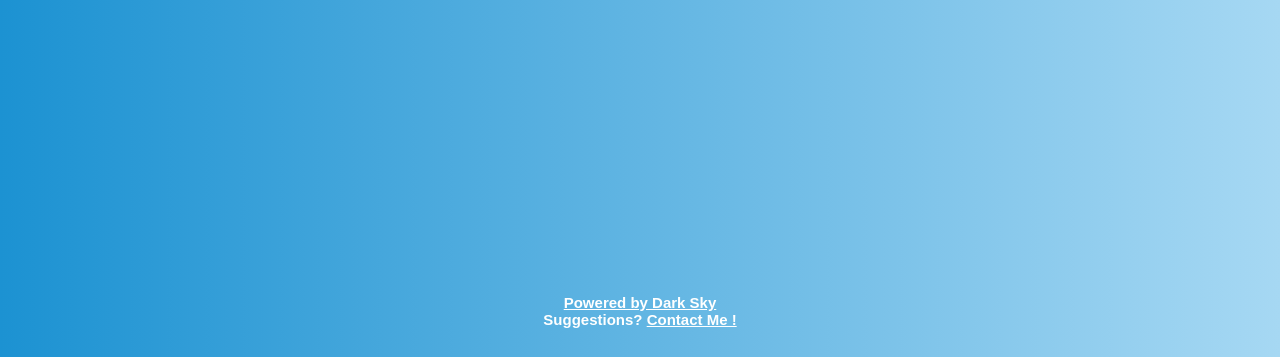
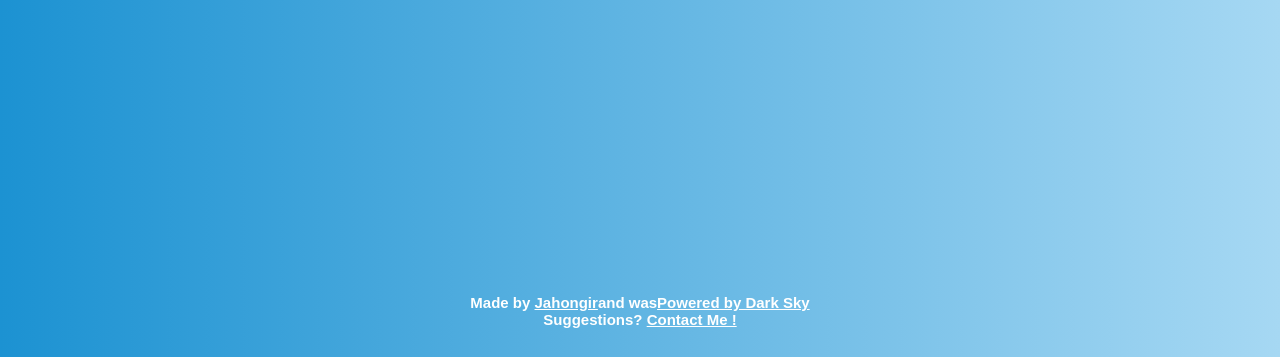
Before and after one commit to TJahongir/Weather-Cards, a plain HTML site: page index.html in a window 1280 px wide. Shown: the part 443-800 px from the top of the page. Drawn offline with Linux system fonts and the light colour scheme; some packages are replaced by stand-ins of ours; a web font is replaced by a local one.

Commit message:
My Page Link

```diff
--- a/index.html
+++ b/index.html
@@ -53,7 +53,13 @@
     <div class="text">
       <h4>
         <br />
-        <a href="https://darksky.net/poweredby/">Powered by Dark Sky</a>
+        Made by
+        <a
+          href="http://toshkhujaev.com"
+          target="_blank"
+          rel="noopener noreferrer"
+          >Jahongir</a
+        >and was<a href="https://darksky.net/poweredby/">Powered by Dark Sky</a>
       </h4>
       <h4>Suggestions? <a href="https://t.me/TJahongir">Contact Me !</a></h4>
     </div>
```
